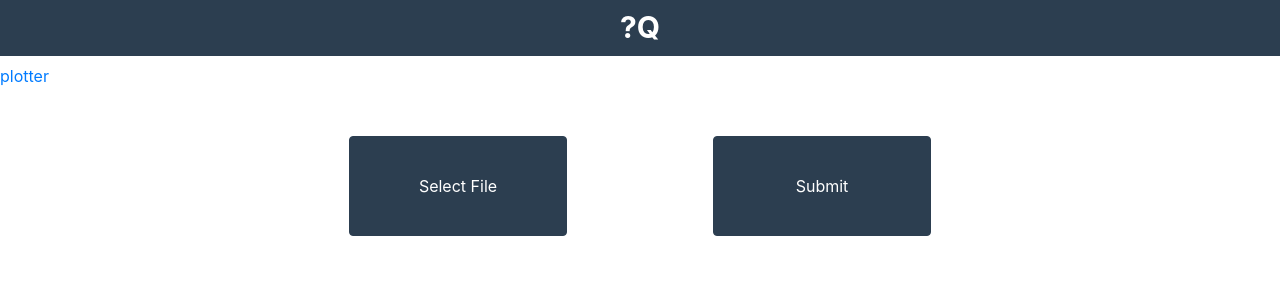
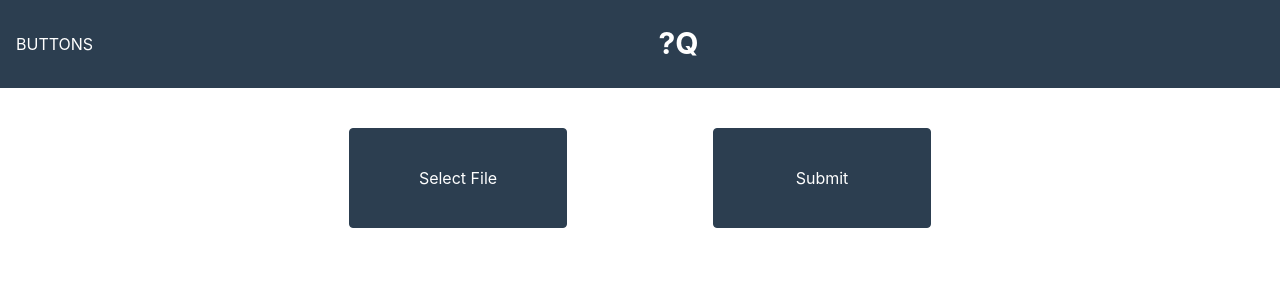
Before and after one commit to markweber56/ticker, a Flask app: template app/templates/plotter.html in a window 1280 px wide. Shown: the top 300 px of the page. Run offline with Flask 2, Linux system fonts and the light colour scheme; the template is opened without the code that fills it: most values are stand-ins (such as "Sample title", 1, 10 or a date in 2020); some libraries are stand-ins or nearby versions.

Commit message:
change homepage

```diff
--- a/app/render.py
+++ b/app/render.py
@@ -17,8 +17,8 @@ def index():
 
     return render_template('alternate.html')
 
-@app.route('/plotter',methods=['GET','POST'])
-def plotter():
+@app.route('/buttons',methods=['GET','POST'])
+def buttons():
     keys = list(companyDict.keys())
 
     engine = create_engine("sqlite:////home/mark/projects/stocks/db/stock_data.db")
--- a/app/templates/alternate.html
+++ b/app/templates/alternate.html
@@ -38,20 +38,16 @@
 	<body>
 		{% block body -%}
 
-		<nav class="nav navbar-nav bg-mw">
-			<div class="container-fluid-nav">
-				<ul class="nav navbar-nav">
+
+		<!--nav class="nav navbar-nav bg-mw"-->
+		<nav class="navbar navbar-expanded-sm bg-endo navbar-dark">
+				<div class="navbar-nav">
+					<a class="nav-link col " href="\buttons" style="color:white">BUTTONS</a>
+				</div>
+				<div class="nav-link col" href = "#" >
 					<h1 style="text-align:center"><a href="#" style="text-align:center " class="h1_txt">?Q</li>
-				</ul>
+				</div>
 			</div>
-		</nav>
-
-		</div>
-			<ul class="navbar-nav">
-				<li class="nav-item active">
-					<a class="nav-link" href="\plotter">plotter</a>
-				</li>
-			</ul>
 		</nav>
 
 		<!--h1 class="head-main">Home, sweet home!</h1-->
--- a/app/templates/home_base.html
+++ b/app/templates/home_base.html
@@ -32,7 +32,7 @@
 		</a>
 			<ul class="navbar-nav">
 				<li class="nav-item active">
-					<a class="nav-link" href="\plotter">plotter</a>
+					<a class="nav-link" href="\buttons">BUTTONS</a>
 				</li>
 			</ul>
 		</nav>
```
Also changed, not shown: app/templates/buttons.html (added, +50 -0 lines).
